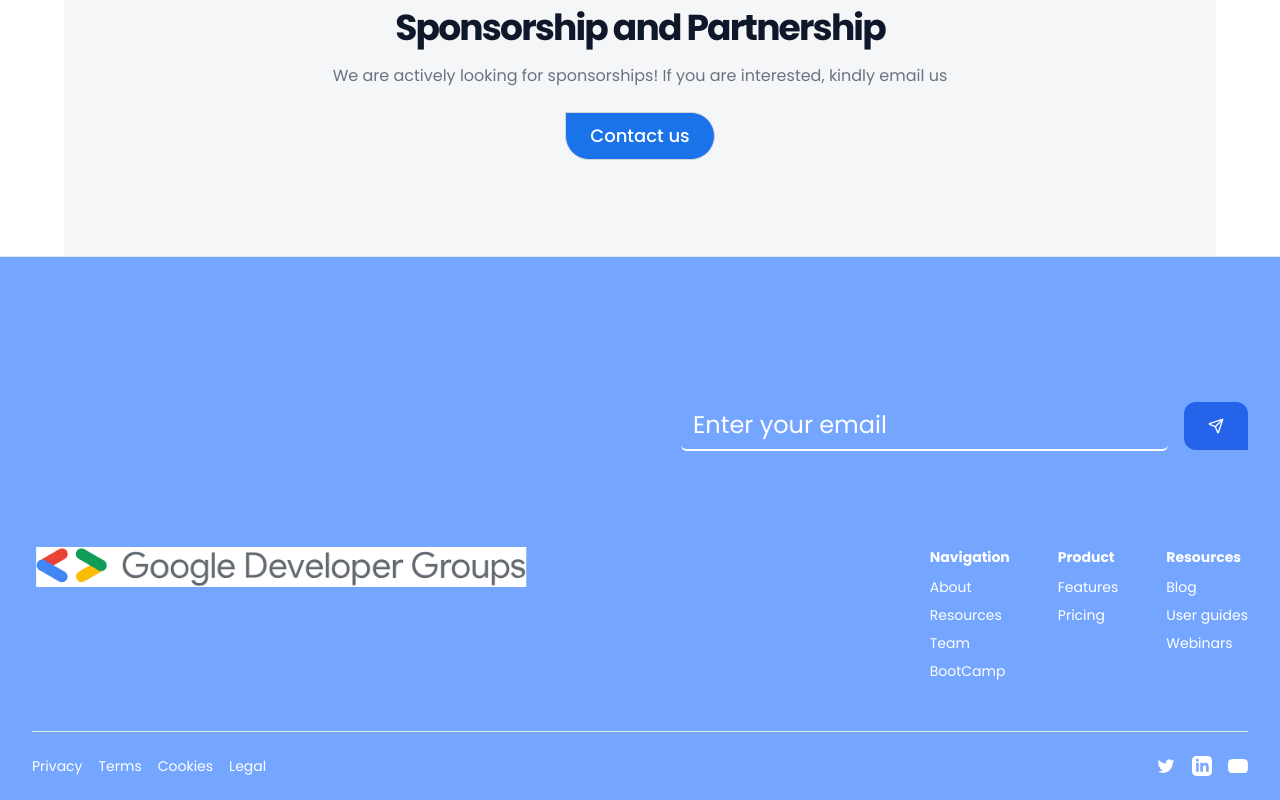
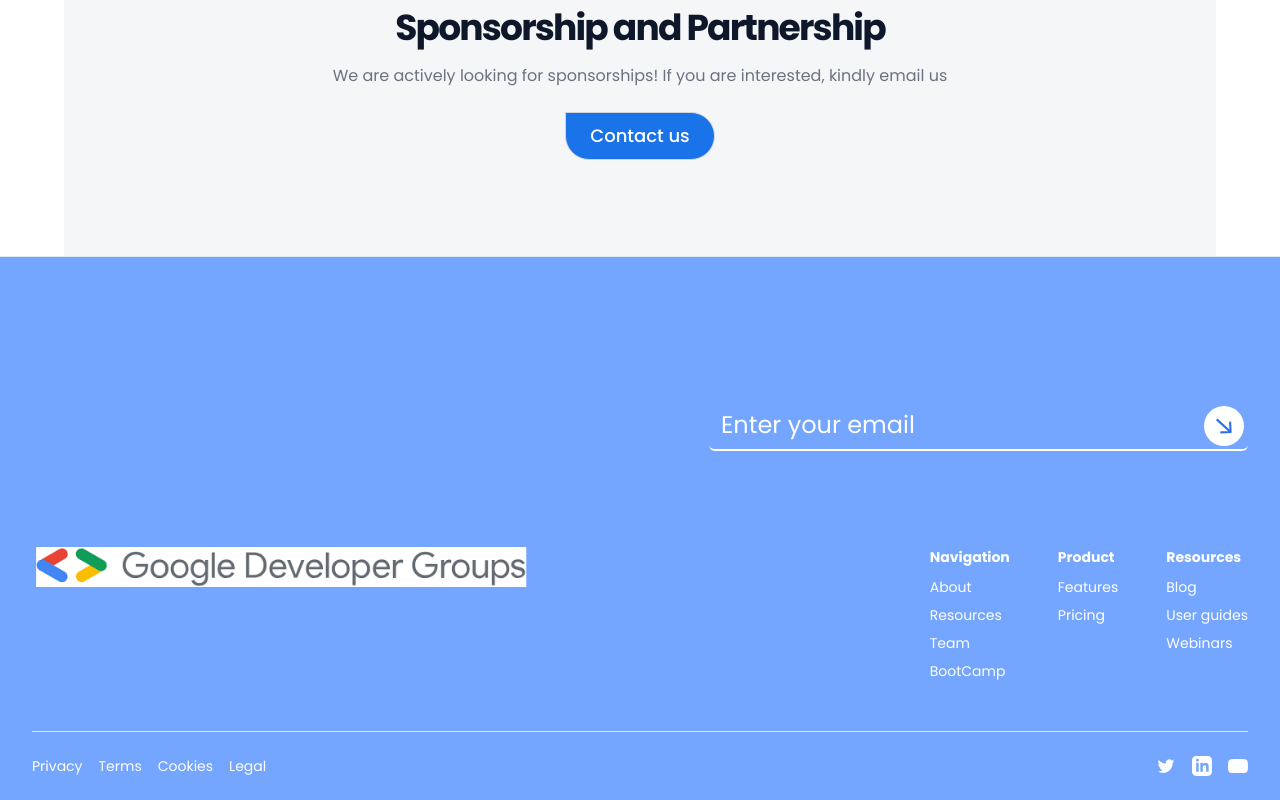
Before and after one commit to GDGocOAU/Quant-fin, a Next.js app: page / in a window 1280 px wide. Shown: the part 1581-2381 px from the top of the page. Built offline with nearby package versions, Linux system fonts and the light colour scheme.

Commit message:
Changed Send button

```diff
--- a/components/NewsletterSection.tsx
+++ b/components/NewsletterSection.tsx
@@ -1,4 +1,4 @@
-import { Send } from "lucide-react"
+import Image from "next/image";
 import { Button } from "@/components/ui/button"
 import { Input } from "@/components/ui/input"
 
@@ -7,10 +7,17 @@ export function NewsletterSection() {
     <section className="py-12 lg:py-24">
       <div className="sm:container">
         <div className="mx-auto max-w-xl">
-          <div className="flex items-center gap-4">
-            <Input type="email" placeholder="Enter your email" className="bg-transparent" />
-            <Button className="rounded-tl-xl rounded-tr-xl rounded-bl-xl" variant="primary" size="lg">
-              <Send className="h-4 w-4" />
+          <div className="relative flex items-center">
+            <Input
+              type="email"
+              placeholder="Enter your email"
+              className="bg-transparent pr-16"
+            />
+            <Button
+              className="absolute right-1 bg-white rounded-full"
+              size="send"
+            >
+              <Image src="/sendMail.svg" alt="Send icon" width={16} height={16} />
               <span className="sr-only">Subscribe</span>
             </Button>
           </div>
--- a/components/ui/button.tsx
+++ b/components/ui/button.tsx
@@ -2,7 +2,7 @@ import type React from "react"
 
 interface ButtonProps extends React.ButtonHTMLAttributes<HTMLButtonElement> {
   variant?: "default" | "primary" | "secondary" | "outline" | "outlineBlue"
-  size?: "sm" | "md" | "lg"
+  size?: "sm" | "md" | "lg" | "send"
 }
 
 export const Button: React.FC<ButtonProps> = ({
@@ -20,13 +20,14 @@ export const Button: React.FC<ButtonProps> = ({
     primary: "bg-blue-600 text-white hover:bg-blue-700",
     secondary: "bg-green-500 text-white hover:bg-green-600",
     outline: "border border-gray-300 hover:bg-red-500 rounded-tr-[30px] rounded-b-[30px] text-white",
-    outlineBlue: "bg-[#1A73E8] border border-gray-300 hover:bg-blue-400 rounded-tr-[30px] rounded-b-[30px] text-white"
+    outlineBlue: "bg-[#1A73E8] border border-gray-300 hover:bg-blue-400 rounded-tr-[30px] rounded-b-[30px] text-white",
   }
 
   const sizes = {
     sm: "h-8 px-3 text-sm rounded-tl-md rounded-tr-md rounded-bl-md",
     md: "h-10 px-4 text-base rounded-tl-lg rounded-tr-lg rounded-bl-lg",
     lg: "h-12 px-6 text-lg ",
+    send: "h-10 px-3"
   }
 
   const variantStyles = variants[variant]
--- a/components/ui/input.tsx
+++ b/components/ui/input.tsx
@@ -5,7 +5,7 @@ interface InputProps extends React.InputHTMLAttributes<HTMLInputElement> {}
 export const Input: React.FC<InputProps> = ({ className = "", ...props }) => {
   return (
     <input
-      className={`block w-full rounded-md border-b-2 border-b-white bg-transparent px-3 py-2 text-gray-900 placeholder-white text-2xl fo cus:border-blue-500 focus:outline-[#74A5FF] ${className}`}
+      className={`block w-full rounded-md border-b-2 border-b-white bg-transparent px-3 py-2 text-gray-900 placeholder-white text-2xl focus:outline-[#74A5FF] ${className}`}
       {...props}
     />
   )
```
